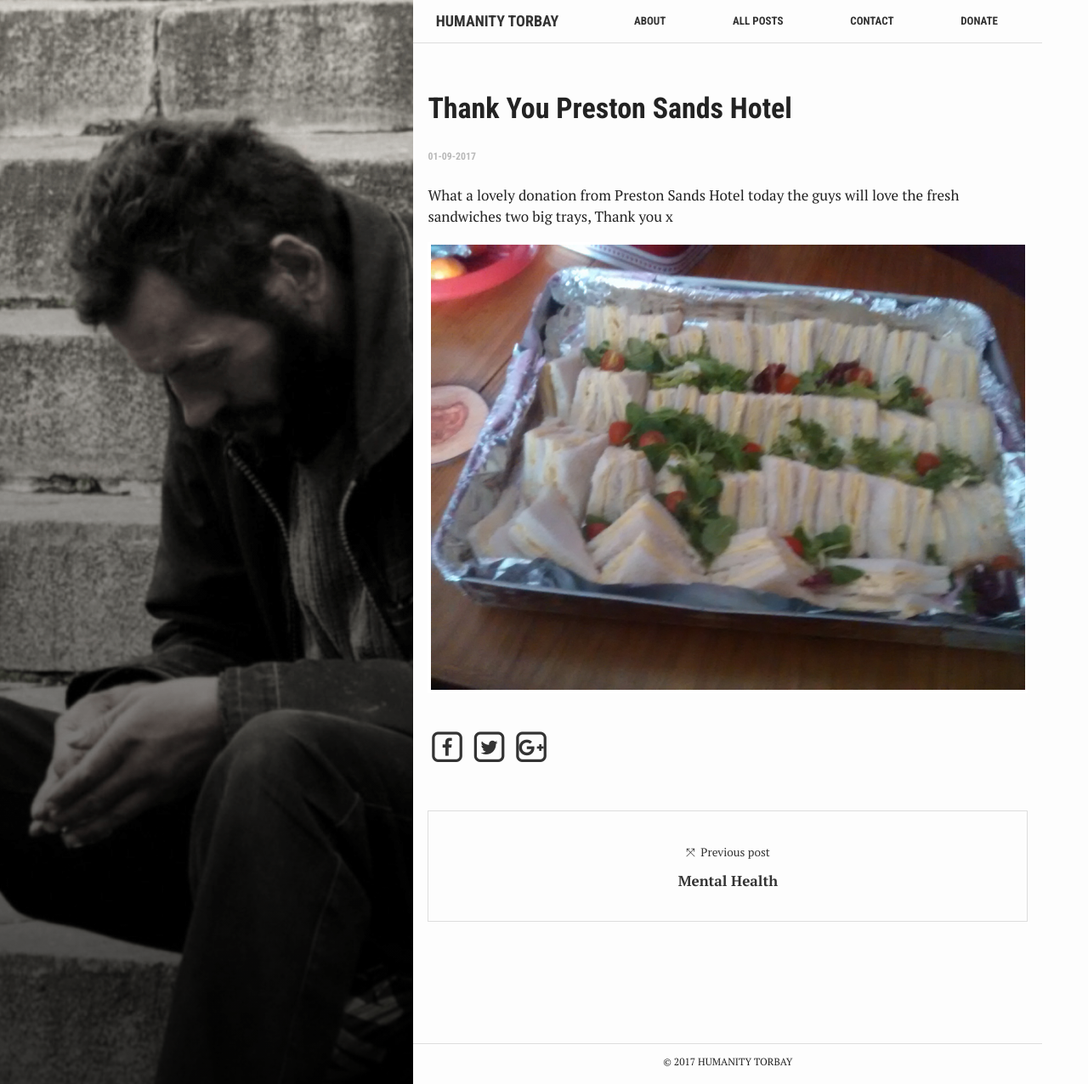
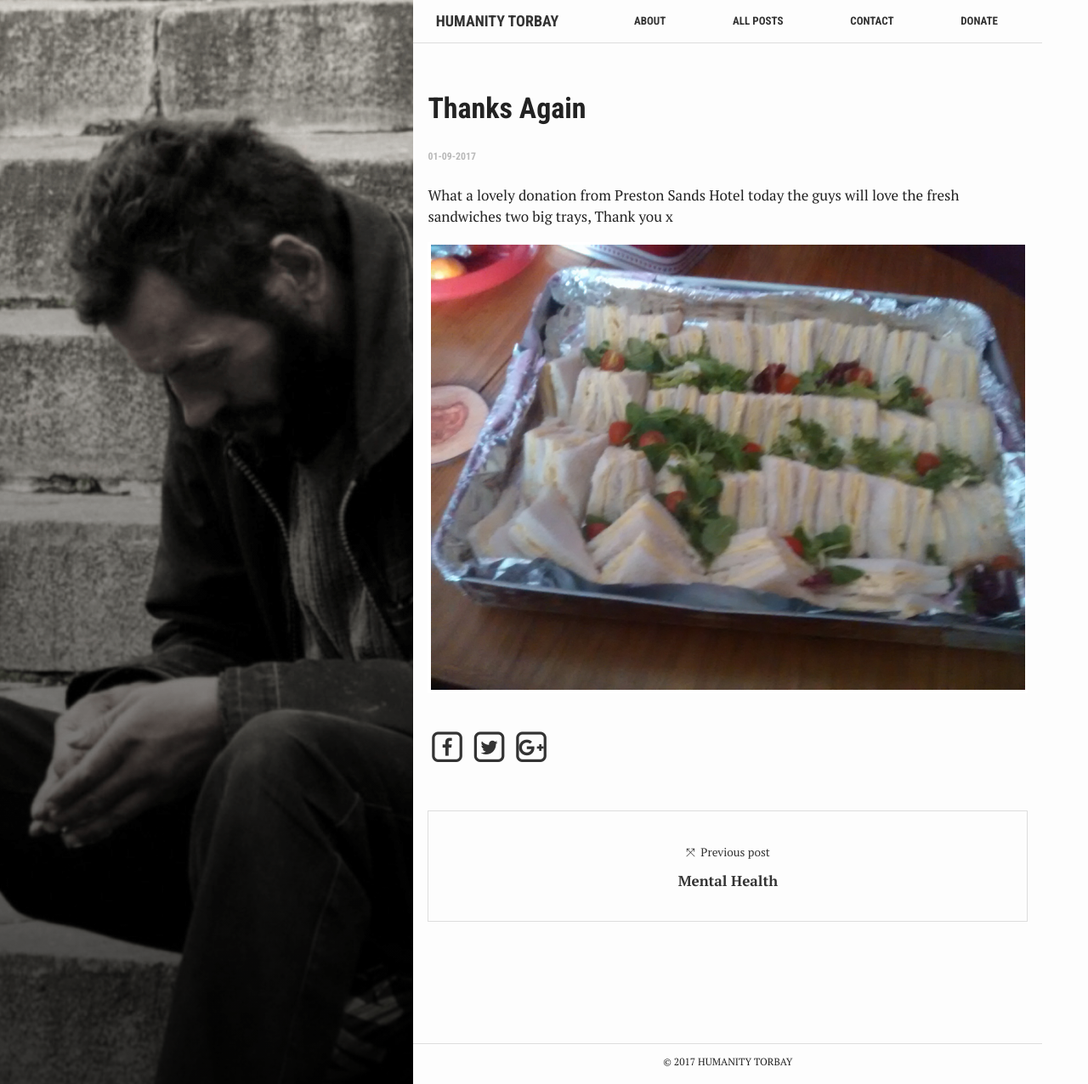
Before and after one commit to elken/humanity, a Jekyll site: the page built from _posts/2017-09-01-thank-you-preston-sands-hotel.markdown, in a window 1280 px wide and 1276 px high. Shown: the whole window at 85% size. Built offline with Jekyll 4.4.1, drawn with Linux system fonts in a browser that asks for light colours; nearby versions of some CDN libraries.

Commit message:
Updated Thank You Preston Sands Hotel

```diff
--- a/_posts/2017-09-01-thank-you-preston-sands-hotel.markdown
+++ b/_posts/2017-09-01-thank-you-preston-sands-hotel.markdown
@@ -1,5 +1,5 @@
 ---
-title: Thank You Preston Sands Hotel
+title: Thanks Again
 date: 2017-09-01 12:24:00 Z
 ---
 
```
